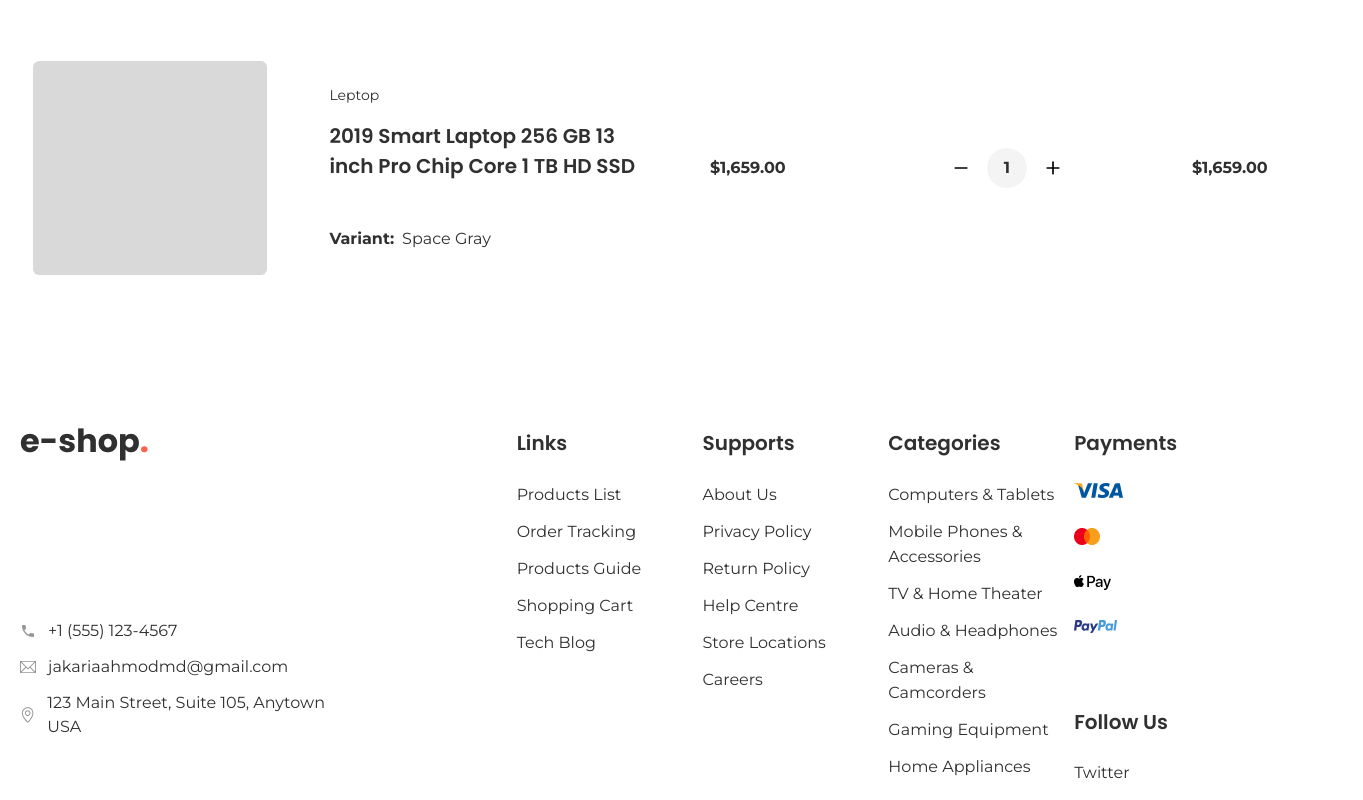
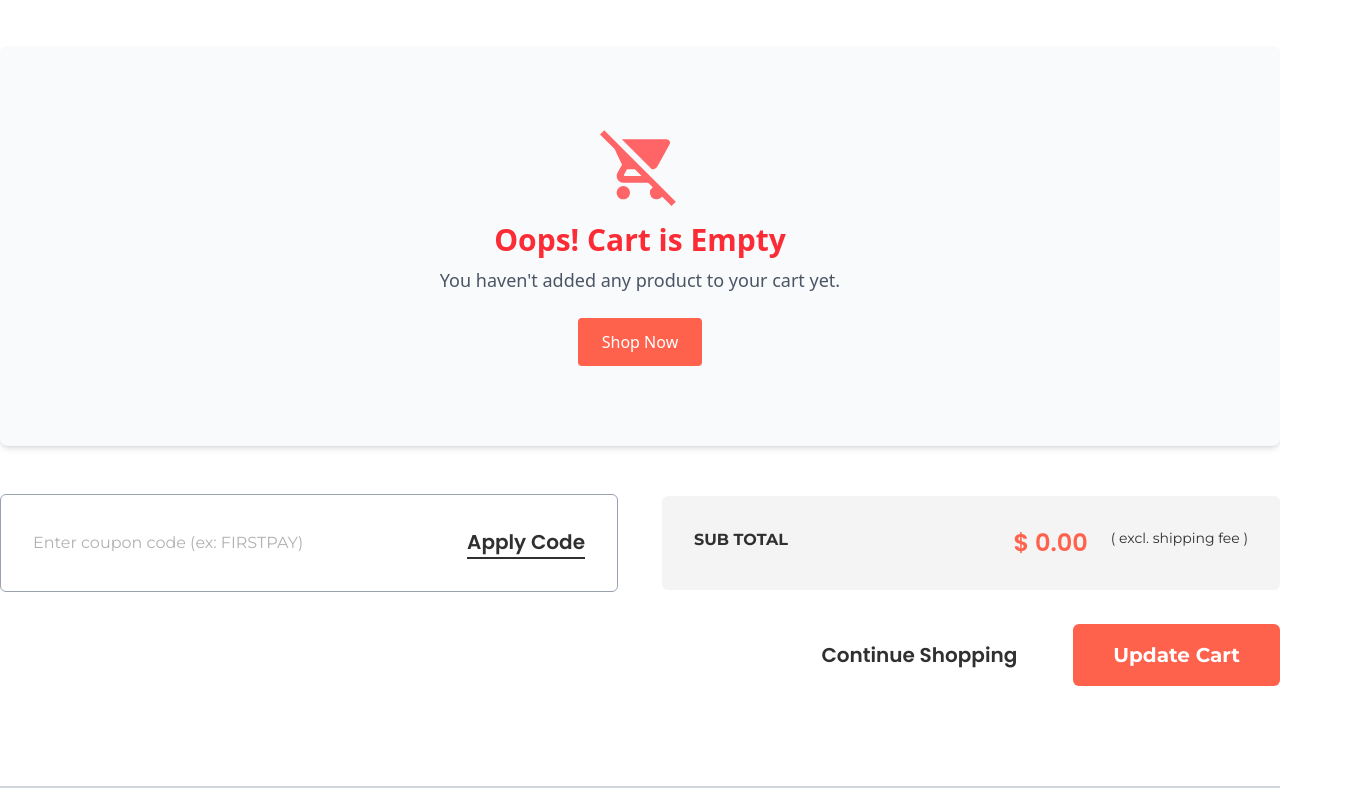
Before and after one commit to Jakaria-Ahmod/e-shop, a React (Vite) app: page /cart in a window 1280 px wide. Shown: the part 580-1380 px from the top of the page, 1363 px wide, since content can reach past the window. Built offline with nearby package versions, Linux system fonts and the light colour scheme.

Commit message:
card page done

```diff
--- a/src/pages/cart/components/AllCartAded.jsx
+++ b/src/pages/cart/components/AllCartAded.jsx
@@ -2,28 +2,43 @@ import React from 'react';
 import { LuMinus } from 'react-icons/lu';
 import { FiPlus } from 'react-icons/fi';
 import { useDispatch, useSelector } from 'react-redux';
-import {
-  DeCrement,
-  InCrement,
-} from '../../../service/redux/features/countSlice';
+import { RiDeleteBin5Line } from 'react-icons/ri';
+import { updateQty } from '../../../service/redux/features/cartSlice';
 
-const AllCartAded = () => {
+const AllCartAded = ({
+  brand,
+  pName,
+  price,
+  qty,
+  total,
+  id,
+  image,
+  handleDelete,
+}) => {
   const dispatch = useDispatch();
-  const count = useSelector(stat => stat.count.count);
+  // const count = useSelector(stat => stat.count.count);
+
+  const handleContity = (id, newQty) => {
+    if (newQty >= 1) {
+      dispatch(updateQty({ id, qty: newQty }));
+    }
+  };
 
   return (
     <div>
       <div>
-        <div className=" items-center p-8 rounded-[15px] hover:border border border-white  hover:border-gray-400 grid grid-cols-[607px_171px_171px_171px] gap-x-[70px]">
+        <div className=" relative group items-center p-8 rounded-[15px] hover:border border border-white  hover:border-gray-400 grid grid-cols-[607px_171px_171px_171px] gap-x-[70px]">
           <div>
             <div className="flex items-center gap-x-[62px]">
-              <div className="w-[237px] h-[214px] bg-[#D9D9D9] rounded-md"></div>
+              <div className="w-[237px] h-[214px] bg-[#D9D9D9] rounded-md">
+                <img src={image} alt="" className="w-full h-full" />
+              </div>
               <div className="w-[314px]">
                 <h2 className="text-colorFour text-sm font-normal leading-[20px] font-montserrat mb-[16px]">
-                  Leptop
+                  {brand}
                 </h2>
                 <p className="font-poppins text-colorFour text-[20px] font-semibold leading-[30px] hover:text-primary cursor-pointer">
-                  2019 Smart Laptop 256 GB 13 inch Pro Chip Core 1 TB HD SSD
+                  {pName}
                 </p>
                 <div className="mt-[46px] flex gap-x-[8px] items-center">
                   <span className="text-colorFour font-montserrat text-base font-bold leading-[24px]">
@@ -38,26 +53,33 @@ const AllCartAded = () => {
           </div>
           <div>
             <h2 className="uppercase font-montserrat font-bold leading-[24px] text-colorFour text-base">
-              $1,659.00
+              $ {price}
             </h2>
           </div>
           <div className="flex items-center gap-x-[16px]">
             <button className="cursor-pointer">
-              <LuMinus size={20} onClick={() => dispatch(DeCrement())} />
+              <LuMinus size={20} onClick={() => handleContity(id, qty - 1)} />
             </button>
             <div className="w-[40px] h-[40px] bg-colorSeven rounded-full flex items-center justify-center">
               <span className="text-colorFour font-montserrat text-base font-bold leading-[24px] ">
-                {count}
+                {qty}
               </span>
             </div>
             <button className="cursor-pointer">
-              <FiPlus size={20} onClick={() => dispatch(InCrement())} />
+              <FiPlus size={20} onClick={() => handleContity(id, qty + 1)} />
             </button>
           </div>
           <div>
             <h2 className="uppercase font-montserrat font-bold leading-[24px] text-colorFour text-base">
-              $1,659.00
+              $ {(qty * price).toFixed(2)}
             </h2>
+            <button className="absolute top-[28%] translate-y-[-50%] right-12 opacity-0 group-hover:opacity-100 w-[64px] h-[64px] rounded-full flex items-center justify-center bg-primary mt-[64px] cursor-pointer transition-all ease-in">
+              <RiDeleteBin5Line
+                size={30}
+                color="#fff"
+                onClick={() => handleDelete(id)}
+              />
+            </button>
           </div>
         </div>
       </div>
--- a/src/pages/cart/index.jsx
+++ b/src/pages/cart/index.jsx
@@ -1,10 +1,25 @@
 import React from 'react';
 import { Link, useLocation } from 'react-router';
 import AllCartAded from './components/AllCartAded';
+import { useDispatch, useSelector } from 'react-redux';
+import { MdRemoveShoppingCart } from 'react-icons/md';
+import { removeProduct } from '../../service/redux/features/cartSlice';
+import CommonButton from '../../globalComponents/comonButton';
+import { souportSectionData } from '../home/components/souportSction/soupportApi';
 
 const Cart = () => {
   const pathName = useLocation();
   const pageName = pathName.pathname.split('/')[1];
+  const dispatch = useDispatch();
+  const cartdData = useSelector(state => state.cart.items);
+
+  const handleDelete = id => {
+    dispatch(removeProduct(id));
+  };
+
+  const subTotal = cartdData
+    .reduce((acc, crnt) => acc + crnt.price * crnt.qty, 0)
+    .toFixed(2);
 
   return (
     <div>
@@ -48,7 +63,102 @@ const Cart = () => {
               </h2>
             </div>
           </div>
-          <AllCartAded></AllCartAded>
+
+          {cartdData.length > 0 ? (
+            cartdData.map(item => (
+              <div key={item.id}>
+                <AllCartAded
+                  brand={item.brand}
+                  pName={item?.pName}
+                  price={item?.price}
+                  qty={item?.qty}
+                  id={item?.id}
+                  image={item?.image}
+                  handleDelete={handleDelete} // এখানে পাস করো
+                />
+              </div>
+            ))
+          ) : (
+            <div>
+              <div className="flex flex-col items-center justify-center h-[400px] text-center bg-gray-50 rounded-lg shadow-md mt-[50px]">
+                <MdRemoveShoppingCart size={80} className="text-red-400 mb-4" />
+                <h2 className="text-3xl font-bold text-red-500 mb-2">
+                  Oops! Cart is Empty
+                </h2>
+                <p className="text-gray-600 text-lg">
+                  You haven't added any product to your cart yet.
+                </p>
+                <Link to="/product">
+                  <button className="mt-6 px-6 py-3 bg-primary text-white text-base rounded hover:bg-primary/90 transition duration-200 ease-in-out cursor-pointer">
+                    Shop Now
+                  </button>
+                </Link>
+              </div>
+            </div>
+          )}
+        </div>
+        <div className="flex justify-between items-center">
+          <div className="w-[618px]  p-[32px] rounded-md flex justify-between items-center border border-gray-400">
+            <div>
+              <input
+                type="text"
+                placeholder="Enter coupon code (ex: FIRSTPAY)"
+                className="w-[271px] font-montserrat text-colorFour text-base font-normal leading-[24px] opacity-75 border-none outline-none"
+              />
+            </div>
+            <div>
+              <button className="font-poppins text-[20px] font-semibold leading-[30px] text-colorFour cursor-pointer border-b-2">
+                Apply Code
+              </button>
+            </div>
+          </div>
+          <div className="w-[618px] bg-colorSeven p-[32px] rounded-md flex justify-between">
+            <div>
+              <h3 className="uppercase text-colorFour font-montserrat text-base font-bold leading-[24px]">
+                SUB TOTAL
+              </h3>
+            </div>
+            <div className="flex gap-x-[23px]">
+              <h3 className="font-poppins text-primary text-[24px] font-semibold leading-[30px]">
+                $ {subTotal}
+              </h3>
+              <p className="font-montserrat text-sm font-normal text-colorFour leading-[20px]">
+                ( excl. shipping fee )
+              </p>
+            </div>
+          </div>
+        </div>
+        <div>
+          <div className="flex items-center justify-end mt-[32px] gap-x-[56px] mb-[100px]">
+            <h3 className="text-colorFour font-poppins text-[20px] font-semibold leading-[30px]">
+              Continue Shopping
+            </h3>
+            <Link to="/product">
+              <CommonButton>Update Cart</CommonButton>
+            </Link>
+          </div>
+        </div>
+        <div className="w-full h-[2px] border border-gray-300"></div>
+        <div className="grid grid-cols-1 md:grid-cols-2 lg:grid-cols-4 gap-6 mt-8 lg:mt-20 mb-[80px]">
+          {souportSectionData?.map((item, index) => {
+            const Icon = item?.icon;
+            return (
+              <div
+                className="flex items-center gap-4 p-4 rounded-md transition-all duration-300"
+                key={index}
+              >
+                <Icon className="w-12 h-12 flex-shrink-0" />
+                <div>
+                  <h3 className="font-montserrat text-base font-bold leading-6">
+                    {item?.title}
+                  </h3>
+                  <p className="font-montserrat text-base font-normal leading-6 text-gray-600">
+                    {item?.subTitle}
+                  </p>
+                </div>
+              </div>
+            );
+          })}
         </div>
       </div>
     </div>
--- a/src/pages/productDetail/ProductDetailsCom.jsx
+++ b/src/pages/productDetail/ProductDetailsCom.jsx
@@ -1,6 +1,4 @@
-import React from 'react';
 import RatingStars from '../../utility/Rating';
-import { Tooltip } from 'antd';
 import { Link } from 'react-router';
 import { getDinscoutPirce } from '../../utility/getDiscountAndPrice';
 
@@ -16,8 +14,6 @@ const ProductDetailsCom = ({
   delivery,
   variant,
 }) => {
-  console.log(variant);
-
   return (
     <div>
       <div>
--- a/src/pages/productDetail/index.jsx
+++ b/src/pages/productDetail/index.jsx
@@ -1,4 +1,3 @@
-import React from 'react';
 import { featuredProductApi } from '../home/components/Featured/featuredApi';
 import { Link, useLocation } from 'react-router';
 import ProductImg from './ProductImg';
@@ -8,11 +7,28 @@ import BuyAndCount from './BuyAndCount';
 import Description from './Description';
 import RelatetProduct from './RelatetProduct';
 import CTA from '../../assets/img/CTA.png';
+import { useDispatch, useSelector } from 'react-redux';
+import {
+  setCounterValue,
+  setCoutReset,
+} from '../../service/redux/features/countSlice';
+import { useEffect } from 'react';
 
 const ProductDetail = () => {
   const { pathname } = useLocation();
   const id = pathname.split('/').slice(1)[1];
   const data = featuredProductApi.find(item => item.id == id);
+  const dispatch = useDispatch();
+  const cart = useSelector(state => state.cart.items);
+
+  // ✅ Check if data is not found
+  if (!data) {
+    return (
+      <div className="text-center py-20 text-red-500 font-bold text-xl">
+        Product Not Found ❌
+      </div>
+    );
+  }
 
   const {
     pCategory,
@@ -33,6 +49,15 @@ const ProductDetail = () => {
   const relatetProduct = featuredProductApi.filter(
     item => item.pCategory === data.pCategory && item.id !== data.id
   );
+
+  useEffect(() => {
+    const cartItems = cart.find(item => item.id === data.id);
+    if (cartItems) {
+      dispatch(setCounterValue(cartItems.qty));
+    } else {
+      dispatch(setCoutReset());
+    }
+  }, [dispatch, data.id]);
 
   return (
     <div className="container">
@@ -59,11 +84,12 @@ const ProductDetail = () => {
             </span>
           </div>
           <span className="font-montserrat text-colorFour text-base font-bold leading-[24px]">
-            NexSUS ROCK Strix Scar 17 Gaming Laptop
+            {pName}
           </span>
         </div>
+
         <div className="grid grid-cols-[1.5fr_1fr]">
-          <ProductImg image={image}></ProductImg>
+          <ProductImg image={image} />
           <div>
             <ProductDetailsCom
               ratings={ratings}
@@ -76,21 +102,24 @@ const ProductDetail = () => {
               weight={weight}
               delivery={delivery}
               variant={variant}
-            ></ProductDetailsCom>
+            />
           </div>
         </div>
+
         <div className="flex gap-x-[110px] items-center mt-[73px] justify-between">
           <div className="w-[780px]">
-            <BuyNowAndCout></BuyNowAndCout>
+            <BuyNowAndCout />
           </div>
-          <BuyAndCount></BuyAndCount>
+          <BuyAndCount data={data} />
+        </div>
+
+        <div>
+          <Description description={description} />
         </div>
         <div>
-          <Description description={description}></Description>
+          <RelatetProduct relatetProduct={relatetProduct} />
         </div>
-        <div>
-          <RelatetProduct relatetProduct={relatetProduct}></RelatetProduct>
-        </div>
+
         <div className="w-[1520px] h-[531px] bg-amber-300 mt-[64px] rounded-[25px] overflow-hidden">
           <Link to="/product">
             <img src={CTA} alt="" className="w-full h-full object-cover" />
--- /dev/null
+++ b/src/service/redux/features/cartSlice.js
@@ -0,0 +1,32 @@
+import { createSlice } from '@reduxjs/toolkit';
+
+export const cartSlice = createSlice({
+  name: 'cart',
+  initialState: {
+    items: [],
+  },
+  reducers: {
+    addCart: (state, action) => {
+      const { product, qty } = action.payload;
+      const existingProduct = state.items.find(item => item.id == product.id);
+      if (existingProduct) {
+        existingProduct.qty += qty;
+      } else {
+        state.items.push({ ...product, qty });
+      }
+    },
+    updateQty: (state, action) => {
+      const { id, qty } = action.payload;
+      const product = state.items.find(item => item.id == id);
+      if (product && qty > 0) {
+        product.qty = qty;
+      }
+    },
+    removeProduct: (state, action) => {
+      state.items = state.items.filter(item => item.id !== action.payload);
+    },
+  },
+});
+
+export const { addCart, updateQty, removeProduct } = cartSlice.actions;
+export default cartSlice.reducer;
--- a/src/service/redux/store.js
+++ b/src/service/redux/store.js
@@ -1,10 +1,12 @@
 import { configureStore } from '@reduxjs/toolkit';
 import viewReducer from './features/viewSlice.js';
 import countSlice from './features/countSlice.js';
+import cartSlice from './features/cartSlice.js';
 
 export const store = configureStore({
   reducer: {
     view: viewReducer,
     count: countSlice,
+    cart: cartSlice,
   },
 });
```
Also changed, not shown: src/pages/productDetail/BuyAndCount.jsx (+19 -8 lines), src/service/redux/features/countSlice.js (+8 -1 lines).
